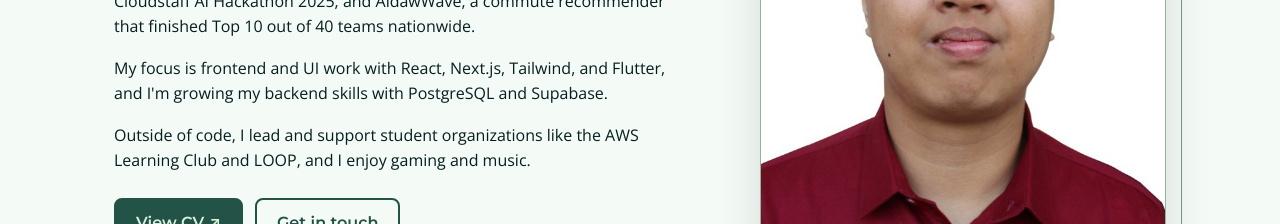
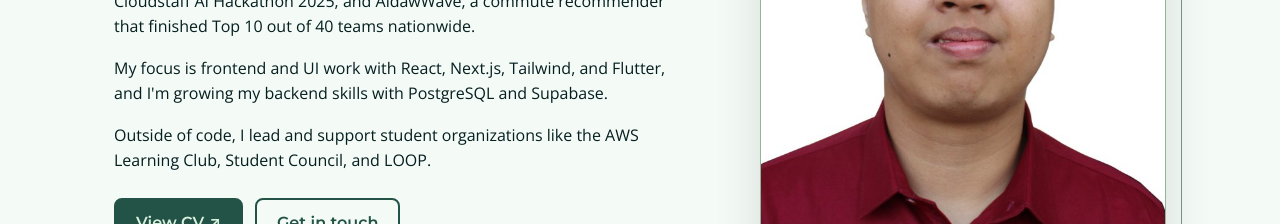
Before and after one commit to RandelYumul/Randel-Portfolio, a React (Vite) app: page / in a window 1280 px wide. Shown: the part 1060-1284 px from the top of the page. Built offline with nearby package versions, Linux system fonts and the light colour scheme.

Commit message:
About: focus on work

```diff
--- a/src/data/portfolio.js
+++ b/src/data/portfolio.js
@@ -48,7 +48,7 @@ export const about = [
   "I'm a Computer Science student at Holy Angel University.",
   'I love building things fast and building them for people. My hackathon work includes ALVIN, a disaster response app that placed 1st Runner-Up at the Cloudstaff AI Hackathon 2025, and AldawWave, a commute recommender that finished Top 10 out of 40 teams nationwide.',
   "My focus is frontend and UI work with React, Next.js, Tailwind, and Flutter, and I'm growing my backend skills with PostgreSQL and Supabase.",
-  'Outside of code, I lead and support student organizations like the AWS Learning Club and LOOP, and I enjoy gaming and music.',
+  'Outside of code, I lead and support student organizations like the AWS Learning Club, Student Council, and LOOP.',
 ]
 
 // Newest first.
```
